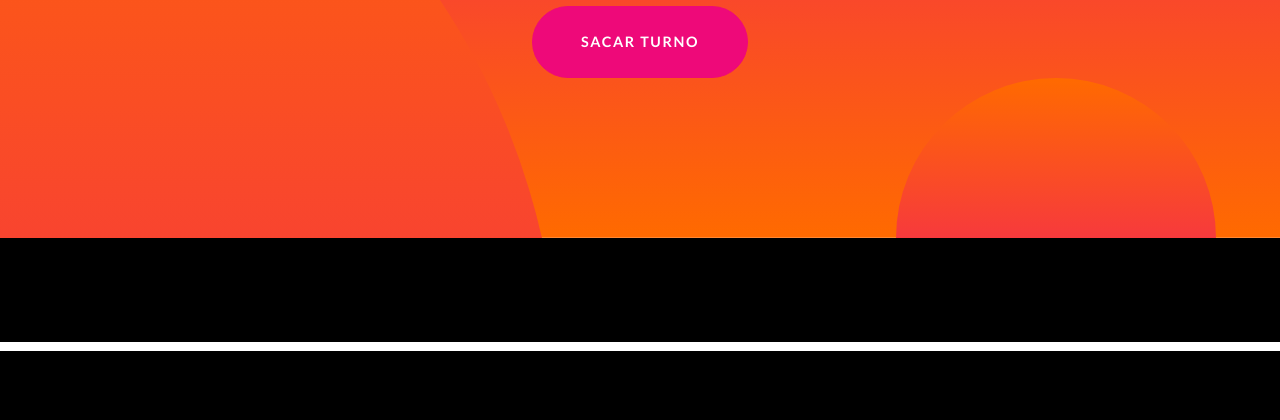
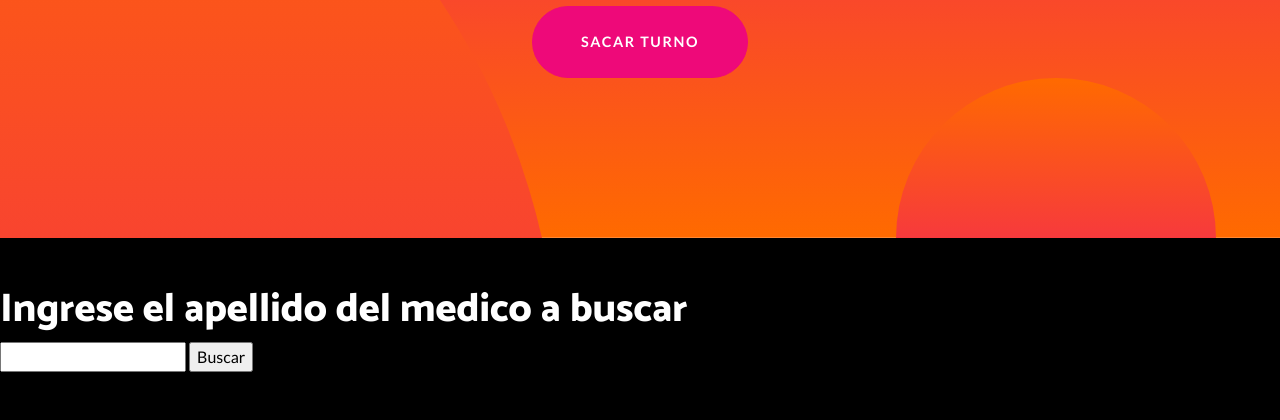
Before and after one commit to F-Picone/Entrega1-Picone_Pontes_Lemir, a Django app: page /saludApp/medicos/ in a window 1280 px wide. Shown: the part 449-869 px from the top of the page. Before the commit the page ends 800 px from the top, so only its background shows below. Run offline with Django 4.2, Linux system fonts and the light colour scheme; some libraries are stand-ins or nearby versions.

Commit message:
Octava version

```diff
--- a/ProyectoFinalCH/SaludApp/templates/SaludApp/doctores.html
+++ b/ProyectoFinalCH/SaludApp/templates/SaludApp/doctores.html
@@ -1,6 +1,15 @@
 {% extends "SaludApp/padre.html" %}
 {% load static %}
 {% block medicos %}
-<h5>
-</h5>
+<body>
+    <form action = "{% url 'buscar' %}" method="GET">
+    <h1 style="color: white">Ingrese el apellido del medico a buscar</h1>
+        <input type="text" name="apellido">
+        <input type="submit" value="Buscar">
+    </form>
+
+
+
+
+    </body>
 {% endblock %}
--- a/ProyectoFinalCH/SaludApp/urls.py
+++ b/ProyectoFinalCH/SaludApp/urls.py
@@ -1,9 +1,10 @@
 from django.urls import path
-from SaludApp.views import inicio, sede,especialidad,turnoFormulario,busquedaMedico
+from SaludApp.views import inicio, sede,especialidad,turnoFormulario,busquedaMedico,buscar
 
 urlpatterns = [
     path('', inicio , name= 'inicio'),
     path('medicos/', busquedaMedico , name= 'medicos'), # BUSCAR MEDICOS QUE TRABAJEN AHI
+    path('buscar/', buscar, name='buscar'), # RESULTADO DE LA BUSQUEDA
     path('sede/', sede , name='sede'),
     path('especialidad/', especialidad , name='especialidad'),
     path('turnoFormulario/', turnoFormulario , name='turnoFormulario'), # FORMULARIO
--- a/ProyectoFinalCH/SaludApp/views.py
+++ b/ProyectoFinalCH/SaludApp/views.py
@@ -1,7 +1,7 @@
 from django.http import HttpResponse
 from django.shortcuts import render
 from django.template import loader
-from SaludApp.models import paciente_nuevo,paciente
+from SaludApp.models import paciente_nuevo,paciente,medico
 from SaludApp.forms import paciente_formulario
 
 def inicio(self):
@@ -33,3 +33,13 @@ def turnoFormulario(request):
 
 def busquedaMedico(request):
     return render(request, 'SaludApp/doctores.html')
+
+def buscar(request):
+    if request.GET['apellido']:
+        apellido= request.GET['apellido']
+        apellidos= medico.objects.filter(apellido=apellido)
+        apellidos= medico.objects.all()
+        return render(request, 'SaludApp/resultadosBusqueda.html', {'apellido':apellido})
+    else:
+        respuesta= f"No se ha ingresado un medico"
+        return HttpResponse(respuesta)
```
Also changed, not shown: ProyectoFinalCH/SaludApp/templates/SaludApp/resultadosBusqueda.html (added, +12 -0 lines), ProyectoFinalCH/SaludApp/templates/SaludApp/sede.html (+5 -2 lines), ProyectoFinalCH/db.sqlite3, README.md.
